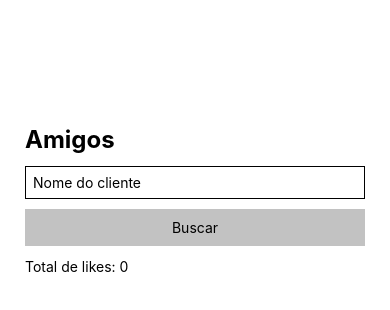
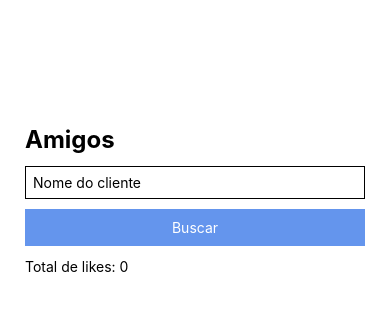
Before and after one commit to murilokuerten92/performance-app, a React Native app: screen / in a window 390 px wide. Shown: the top 310 px of the page. Built offline with nearby package versions, Linux system fonts and the light colour scheme.

Commit message:
refactor: better button ui

```diff
--- a/src/screens/Home/styles.ts
+++ b/src/screens/Home/styles.ts
@@ -14,7 +14,7 @@ margin-bottom: 10px;
 `;
 
 export const Button = styled.TouchableOpacity`
-  background: #c2c2c2;
+  background: #6495ED;
   padding: 10px;
   align-items: center;
   justify-content: center;
@@ -22,7 +22,7 @@ export const Button = styled.TouchableOpacity`
 `;
 
 export const TextButton = styled.Text`
-
+  color: #fff;
 `
 
 export const Title = styled.Text`
```
